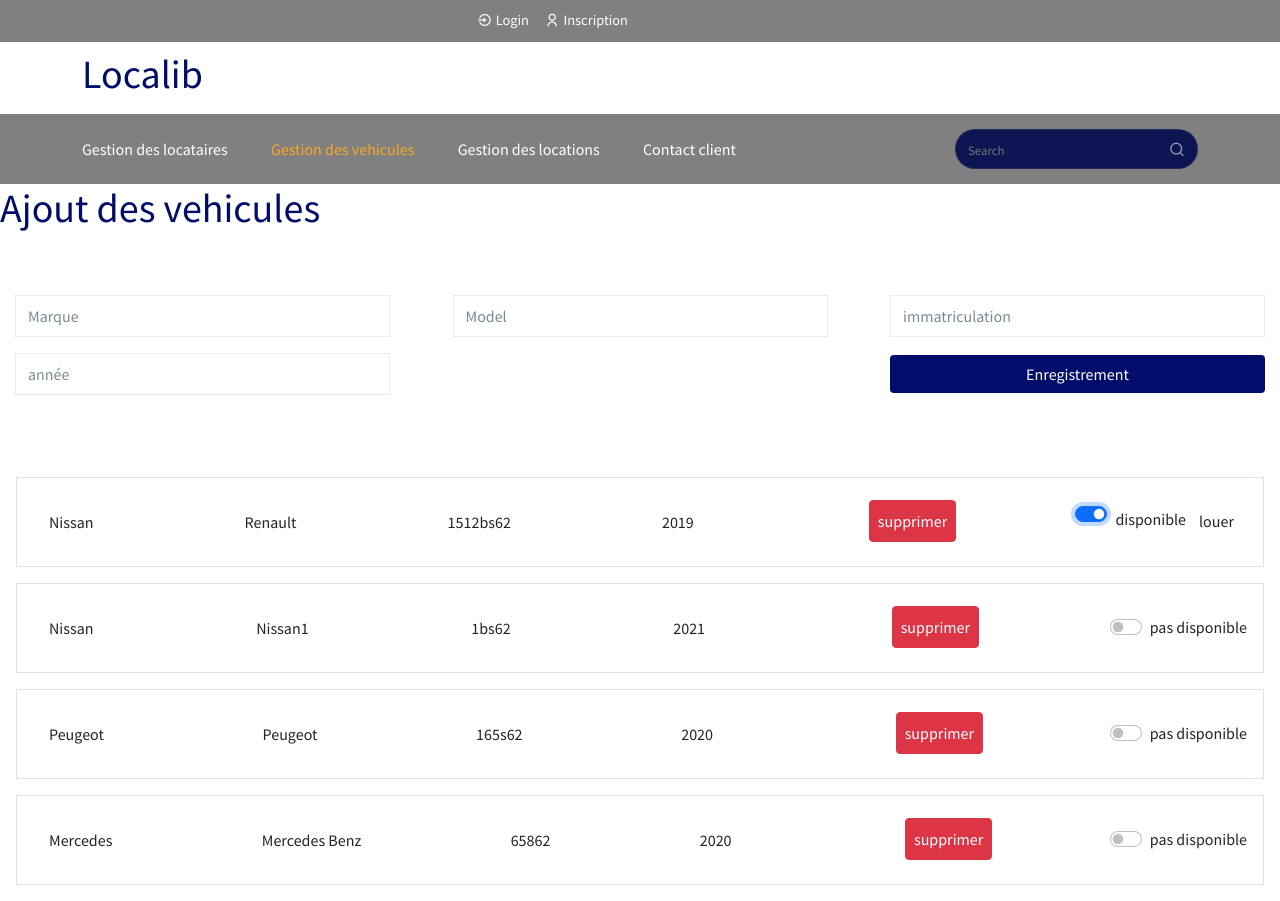
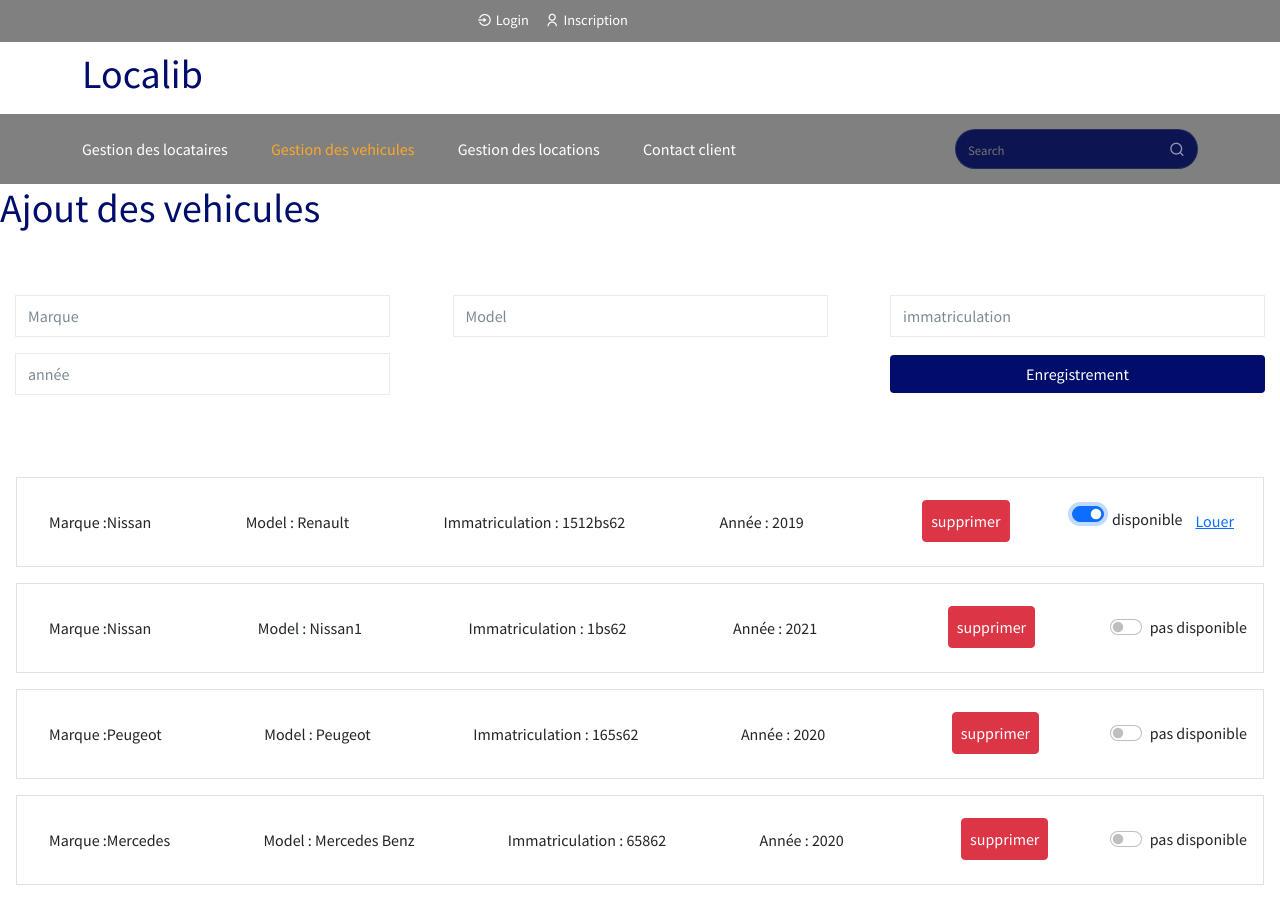
Before and after one commit to chakibaraf/localib, a React (Create React App) app: page /GestionVehicule in a window 1280 px wide. Both pictures are taken after a click on the checkbox 1125 px from the left and 520 px from the top of the page. Built offline with nearby package versions, Linux system fonts and the light colour scheme.

Commit message:
essaye d'ajouter une location quand disponibilite

```diff
--- a/src/components/UI/VoitureInfo.jsx
+++ b/src/components/UI/VoitureInfo.jsx
@@ -1,20 +1,35 @@
 /* envoi des informations parent de Form.js vers l'enfant Item.js avec props */
 import { useState } from 'react';
+import React from "react";
+import { Link } from "react-router-dom";
+
+
+
+
+
+
 
 export default function VoitureInfo(props) {
-   const [stateToggle,setToggle]= useState(true);
 
-   const changeState = () =>{
+    const [stateToggle, setToggle] = useState(true);
+
+
+    const changeState = () => {
         setToggle(!stateToggle);
-   }
+    }
     return (
 
+
         <div className="border d-flex justify-content-between align-items-center p-3 m-3">
+
             {/* inject information dataArr dans le input */}
-            <div className="p-3"> {props.txt}</div>
-            <div className="p-3"> {props.txt1}</div>
-            <div className="p-3"> {props.txt2}</div>
-            <div className="p-3"> {props.txt3}</div>
+
+            <div className="p-3"> Marque :
+                {props.txt}</div>
+            <div className="p-3"> Model :  {props.txt1}</div>
+
+            <div className="p-3"> Immatriculation :  {props.txt2}</div>
+            <div className="p-3">  Année : {props.txt3}</div>
             <div class="form-check form-switch">
 
                 <button className="btn btn-danger p-2 h-50"
@@ -25,13 +40,18 @@ export default function VoitureInfo(props) {
 
             </div>
             <div class="form-check form-switch">
-                    {stateToggle ? <span> pas disponible</span>:<span> disponible
-                    <button className="btn" >louer</button></span>}
+                {stateToggle ? <span> pas disponible</span> : <span> disponible
+                    <button className="btn" >
+                    <Link to={`/VoitureListe/`}>Louer</Link>
+                    </button></span>}
 
-                    <input onClick={changeState} class="form-check-input" type="checkbox" id="flexSwitchCheckDefault"/>
-                        <label class="form-check-label" for="flexSwitchCheckDefault"></label>
-                </div>
+                <input onClick={changeState} class="form-check-input" type="checkbox" id="flexSwitchCheckDefault" />
+                <label class="form-check-label" for="flexSwitchCheckDefault"></label>
+            </div>
 
         </div>
+
+
+
     )
 }
--- a/src/components/UI/VoitureItem.jsx
+++ b/src/components/UI/VoitureItem.jsx
@@ -3,8 +3,10 @@ import { Col } from "reactstrap";
 import { Link } from "react-router-dom";
 import "../../styles/car-item.css";
 
+
 const VoitureItem = (props) => {
   const { imgUrl, model, carName, automatic, speed, price } = props.item;
+
 
   return (
     <Col lg="4" md="4" sm="6" className="mb-5">
@@ -14,7 +16,7 @@ const VoitureItem = (props) => {
         </div>
 
         <div className="car__item-content mt-4">
-          <h4 className="section__title text-center">{carName}</h4>
+          <h4 className="section__title text-center">{carName} </h4>
           <h6 className="rent__price text-center mt-">
             {price}.00 €<span>/ jour</span>
           </h6>
@@ -28,6 +30,7 @@ const VoitureItem = (props) => {
             </span>
             <span className=" d-flex align-items-center gap-1">
               <i class="ri-timer-flash-line"></i> {speed}
+
             </span>
           </div>
 
```
Also changed, not shown: src/pages/VoitureListe.jsx (+7 -2 lines).
